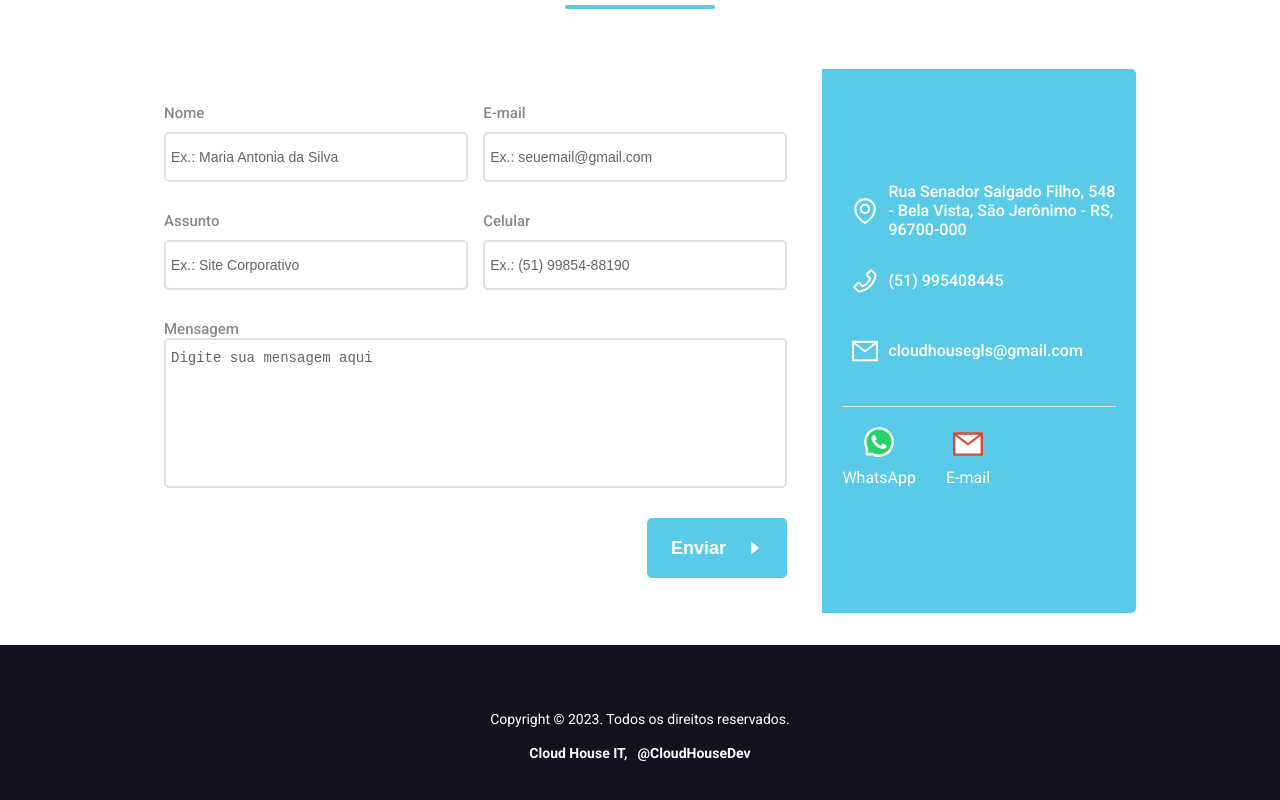
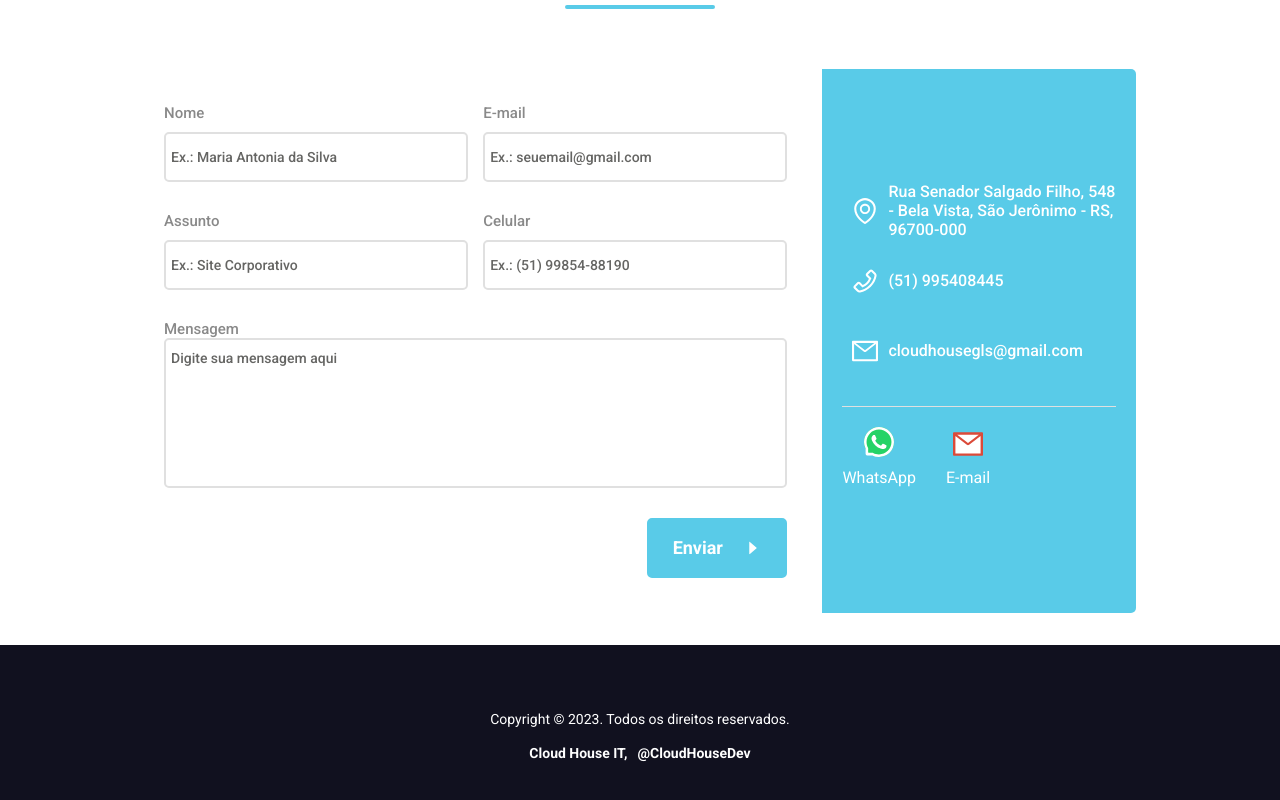
Before and after one commit to CloudHouseDev/landing-page-business, a React (Create React App) app: page / in a window 1280 px wide. Shown: the part 1669-2469 px from the top of the page. Built offline with nearby package versions, Linux system fonts and the light colour scheme.

Commit message:
style: add default font family

```diff
--- a/src/styles/global.css
+++ b/src/styles/global.css
@@ -62,6 +62,14 @@ a {
     cursor: pointer;
 }
 
+input,
+textarea,
+button,
+a,
+span {
+    font-family: var(--font-family);
+}
+
 /* width */
 ::-webkit-scrollbar {
     width: 0;
```
